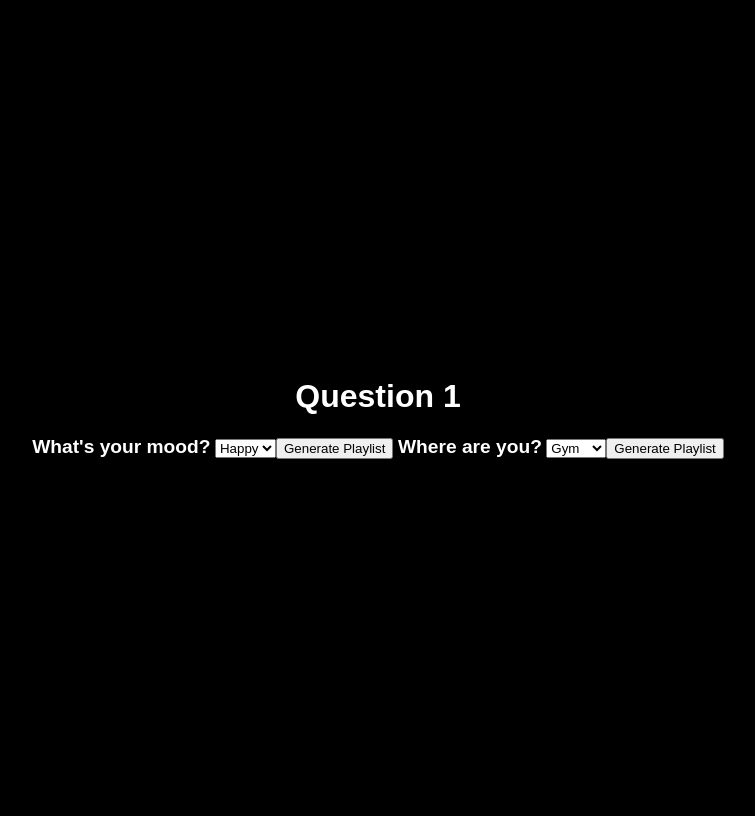
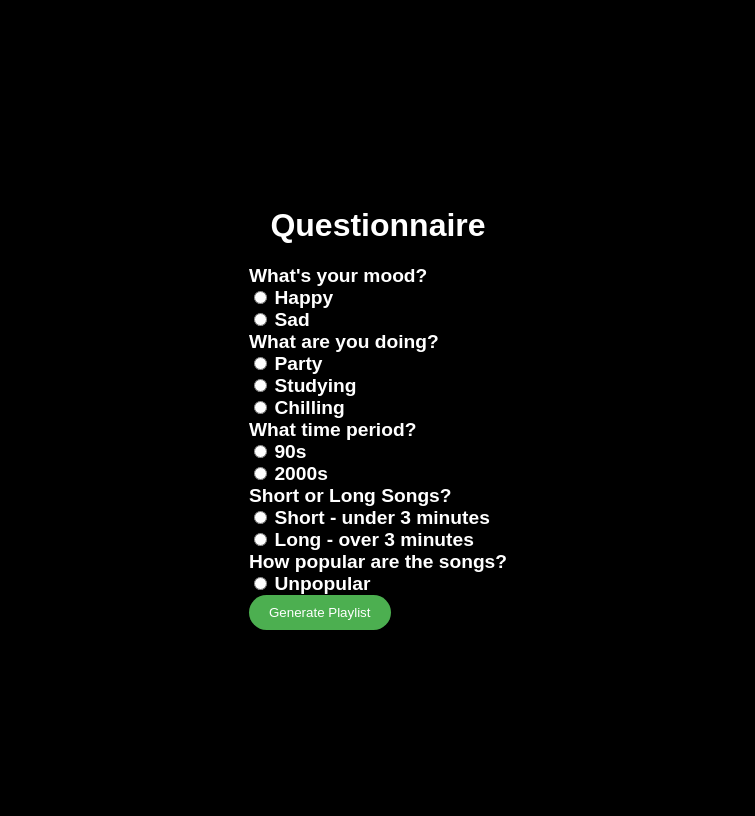
Before and after one commit to gmendzy/spotify-project, a Flask app: page /questionnaire in a window 1280 px wide. Shown: the whole page, without its empty margins (262-1017 px from the left). Run offline with Flask 3, Linux system fonts and the light colour scheme.

Commit message:
Rewrote code in app.py to adjust song attributes dynamically

```diff
--- a/app.py
+++ b/app.py
@@ -3,6 +3,7 @@ from spotipy import Spotify
 from spotipy.oauth2 import SpotifyClientCredentials, SpotifyOAuth
 from dotenv import load_dotenv
 import os
+import datetime
 
 load_dotenv()
 client_id = os.getenv("CLIENT_ID")
@@ -36,6 +37,7 @@ def search():
 @app.route('/choose_song', methods=['POST', 'GET'])
 def choose_song():
     global saved_song
+
     song_id = request.form.get('song_id')
     saved_song = sp.track(song_id)
     return redirect('/questionnaire')
@@ -53,9 +55,14 @@ def generate_recommendations():
     if 'saved_song' not in globals():
         return "No song selected. Please go back and select a song."
 
+
     mood = request.form.get('mood')
-    target_valence = 0
-    target_energy = 0
+    activity = request.form.get('activity')
+
+    saved_song_attributes = sp.audio_features(saved_song['id'])[0]
+
+    target_features = saved_song_attributes.copy()
+
 
     artist_id = saved_song['artists'][0]['id']
     artist = sp.artist(artist_id)
@@ -64,20 +71,40 @@ def generate_recommendations():
     seed_genre = genres[0] if genres else None
 
     if 'happy' in mood:
-        target_energy += 0.4
-        target_valence += 0.3
-    elif 'sad' in mood:
-        target_energy += 0.2
-        target_valence = 0
+        target_features['valence'] += 0.4 # Increase relative valence
+    if 'sad' in mood:
+        target_features['valence'] -= 0.2 # Decrease relative valence
+    if 'studying' in activity:
+        target_features['energy'] -= 0.2 # Decrease relative energy
+    if 'party' in activity:
+        target_features['energy'] += 0.2 # Increase relative energy
+    if 'chilling' in activity:
+        target_features['tempo' ] -= 10 # Decrease relative tempo
 
 
-    recommendations = sp.recommendations(seed_tracks=[saved_song['id']], seed_genres=[seed_genre], target_valence=target_valence, target_energy=target_energy, limit=5)
+    # Ensure that the target features are within the valid range
+    target_features['valence'] = min(max(target_features['valence'], 0), 1)
+    target_features['energy'] = min(max(target_features['energy'], 0), 1)
+    target_features['tempo'] = min(max(target_features['tempo'], 0), 200)
+
+    recommendations = sp.recommendations(
+        seed_tracks =  [saved_song['id']],
+        seed_genres = [seed_genre],
+        target_valence = target_features['valence'],
+        target_energy = target_features['energy'],
+        target_tempo = target_features['tempo'],
+        limit = 5
+
+    )
+
+
+
+
 
     if 'tracks' in recommendations:
         playlist_data = recommendations['tracks']
         return render_template('results.html', playlist_data=playlist_data)
     else:
         return "No recommendations were found with the desired mood."
-
 if __name__ == '__main__':
     app.run(debug=True)
--- a/templates/questionnaire.html
+++ b/templates/questionnaire.html
@@ -9,21 +9,67 @@
 </head>
 
 <body>
-    <div class = 'form-container'>
-    <h1>Question 1</h1>
-    <form action="/generate_playlist_from_questionnaire" method="post">
-        <label for="mood">What's your mood?</label>
-        <select id="mood" name="mood">
-            <option value="happy">Happy</option>
-            <option value="sad">Sad</option>
-            <input type="submit" value="Generate Playlist" />
-        </select>
-        <label for="location">Where are you?</label>
-        <select id="location" name="location">
-            <option value="gym">Gym</option>
-            <option value="beach">Beach</option>
-            <input type="submit" value="Generate Playlist" />
-    </form>
+    <div class='form-container'>
+        <h1>Questionnaire</h1>
+        <form action="/generate_playlist_from_questionnaire" method="post">
+            <div class="form-group">
+                <label>What's your mood?</label>
+                <div>
+                    <input type="radio" id="happy" name="mood" value="happy">
+                    <label for="happy">Happy</label>
+                </div>
+                <div>
+                    <input type="radio" id="sad" name="mood" value="sad">
+                    <label for="sad">Sad</label>
+                </div>
+            </div>
+            <div class="form-group">
+                <label>What are you doing?</label>
+                <div>
+                    <input type="radio" id="party" name="activity" value="party">
+                    <label for="party">Party</label>
+                </div>
+                <div>
+                    <input type="radio" id="studying" name="activity" value="studying">
+                    <label for="studying">Studying</label>
+                </div>
+                <div>
+                    <input type="radio" id="chilling" name="activity" value="chilling">
+                    <label for="chilling">Chilling</label>
+                </div>
+                <div>
+                    <label>What time period?</label>
+                    <div>
+                    <input type="radio" id="90s" name ="time_period" value="90s">
+                    <label for="90s">90s</label>
+                    </div>
+                    <div>
+                        <input type="radio" id="2000s" name ="time_period" value="2000s">
+                        <label for="2000s">2000s</label>
+                    </div>
+                </div>
+                <div>
+                    <label>Short or Long Songs?</label>
+                    <div>
+                    <input type="radio" id="short" name="duration" values="short">
+                    <label for ="short">Short - under 3 minutes</label>
+                    </div>
+                </div>
+                <div>
+                    <input type="radio" id="long" name="duration" values="long">
+                    <label for ="long">Long - over 3 minutes</label>
+                </div>
+                <div>
+                    <label>How popular are the songs?</label>
+                <div>
+                    <input type="radio" id="unpopular" name="popularity" values="unpopular">
+                    <label for="unpopular">Unpopular</label>
+                </div>
+            <div>
+                <button type="submit" class ="search-button">Generate Playlist</button>
+            </div>
+        </form>
+    </div>
 </body>
 
 </html>
```
Also changed, not shown: 1 other file.
